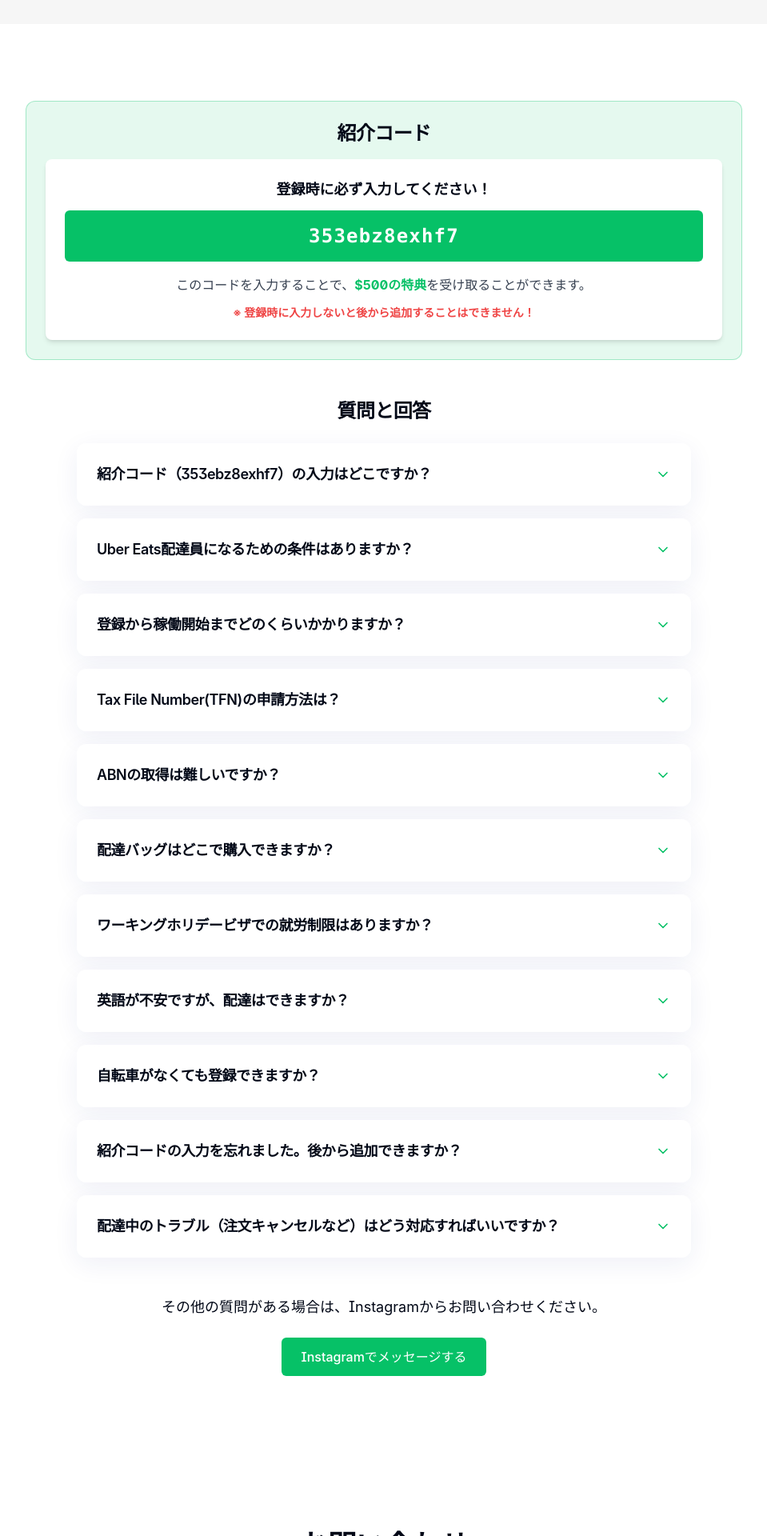
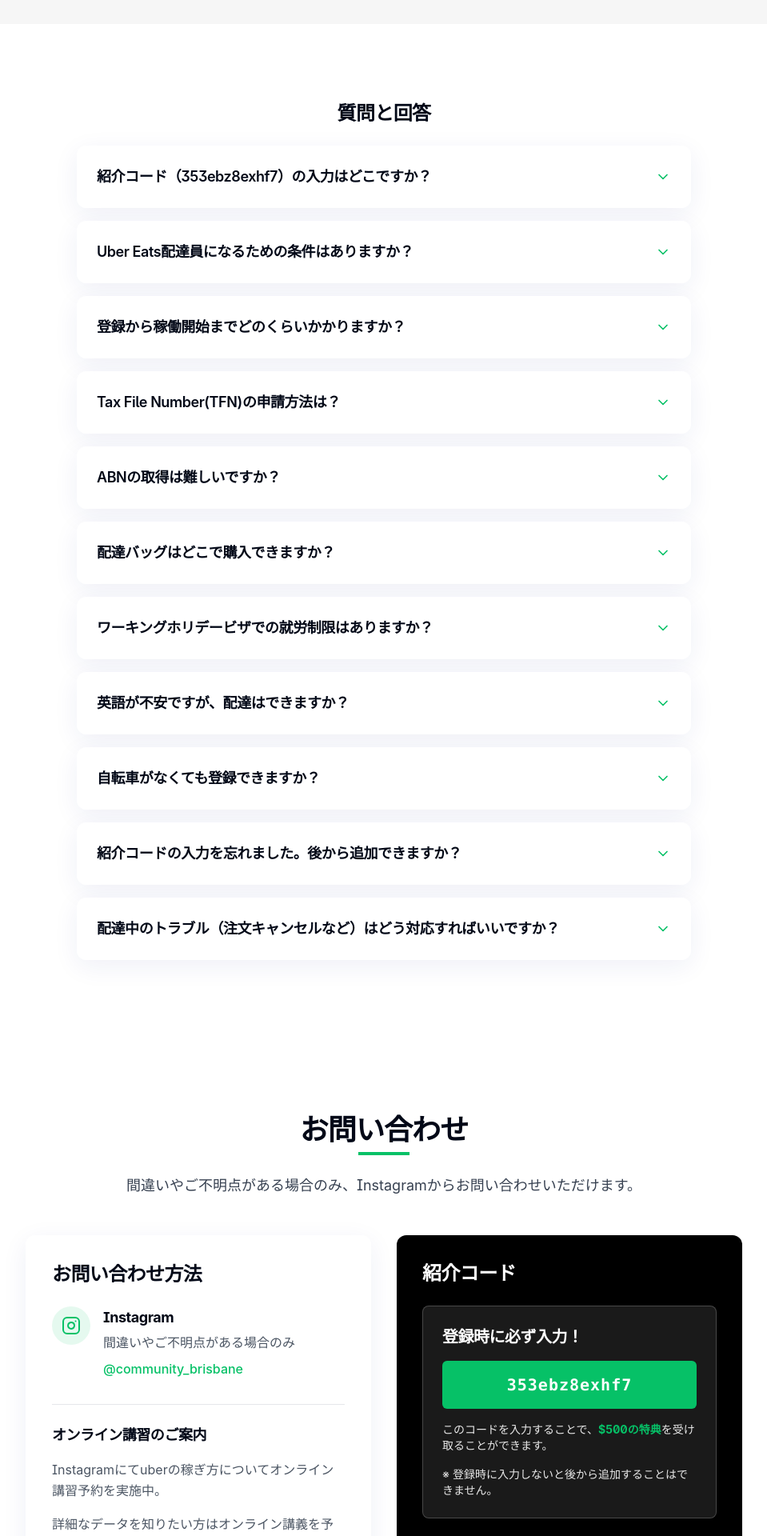
Before and after one commit to communitybrisbane/uber-bikes-guidelines, a React (Vite) app: page /faq in a window 1280 px wide. Shown: the part 214-2134 px from the top of the page at 80% size, without its empty margins (160-1119 px from the left). Built offline with nearby package versions, Linux system fonts and the light colour scheme.

Commit message:
Update content in multiple components
Remove specific sections from EarningTips, Faq, and Contact components as requested.

```diff
--- a/src/components/IncomeBreakdown.tsx
+++ b/src/components/IncomeBreakdown.tsx
@@ -134,19 +134,6 @@ const IncomeBreakdown = () => {
                   </div>
                 </div>
               </div>
-
-              <div className="bg-uber-green p-6 rounded-xl mt-8 text-center">
-                <h3 className="text-xl font-bold mb-2">詳細なデータが知りたい方は</h3>
-                <p className="mb-4">収入シミュレーションや実際の配達員の収入データを公開しています</p>
-                <a
-                  href="https://instagram.com/community_brisbane"
-                  target="_blank"
-                  rel="noopener noreferrer"
-                  className="inline-block bg-white text-uber-green font-bold px-6 py-3 rounded-md hover:bg-gray-100 transition-colors"
-                >
-                  Instagram (@community_brisbane) をチェック
-                </a>
-              </div>
             </div>
           ) : (
             <div className="animate-fade-in">
--- a/src/pages/Faq.tsx
+++ b/src/pages/Faq.tsx
@@ -107,22 +107,6 @@ const Faq = () => {
           </div>
 
           <section className="section-container bg-white" id="faq-section">
-            <div className="max-w-4xl mx-auto mb-12 p-6 bg-uber-green/10 rounded-xl border border-uber-green/30">
-              <h2 className="text-2xl font-bold text-center mb-4">紹介コード</h2>
-              <div className="bg-white p-6 rounded-lg shadow-md text-center">
-                <p className="font-bold text-lg mb-3">登録時に必ず入力してください！</p>
-                <div className="bg-uber-green p-4 rounded-md mb-4">
-                  <p className="text-white font-mono text-2xl font-bold tracking-wider">353ebz8exhf7</p>
-                </div>
-                <p className="text-gray-700 mb-3">
-                  このコードを入力することで、<span className="font-bold text-uber-green">$500の特典</span>を受け取ることができます。
-                </p>
-                <p className="text-red-500 text-sm font-semibold">
-                  ※ 登録時に入力しないと後から追加することはできません！
-                </p>
-              </div>
-            </div>
-
             <div className="max-w-3xl mx-auto">
               <h3 className="text-2xl font-bold mb-6 text-center">質問と回答</h3>
               <div className="space-y-4">
@@ -155,22 +139,6 @@ const Faq = () => {
                   </div>
                 ))}
               </div>
-
-              <div className="mt-12 text-center">
-                <p className="text-lg mb-6">
-                  その他の質問がある場合は、Instagramからお問い合わせください。
-                </p>
-                <div className="flex flex-col sm:flex-row justify-center gap-4">
-                  <a
-                    href="https://instagram.com/community_brisbane"
-                    target="_blank"
-                    rel="noopener noreferrer"
-                    className="uber-button"
-                  >
-                    Instagramでメッセージする
-                  </a>
-                </div>
-              </div>
             </div>
           </section>
 
```
